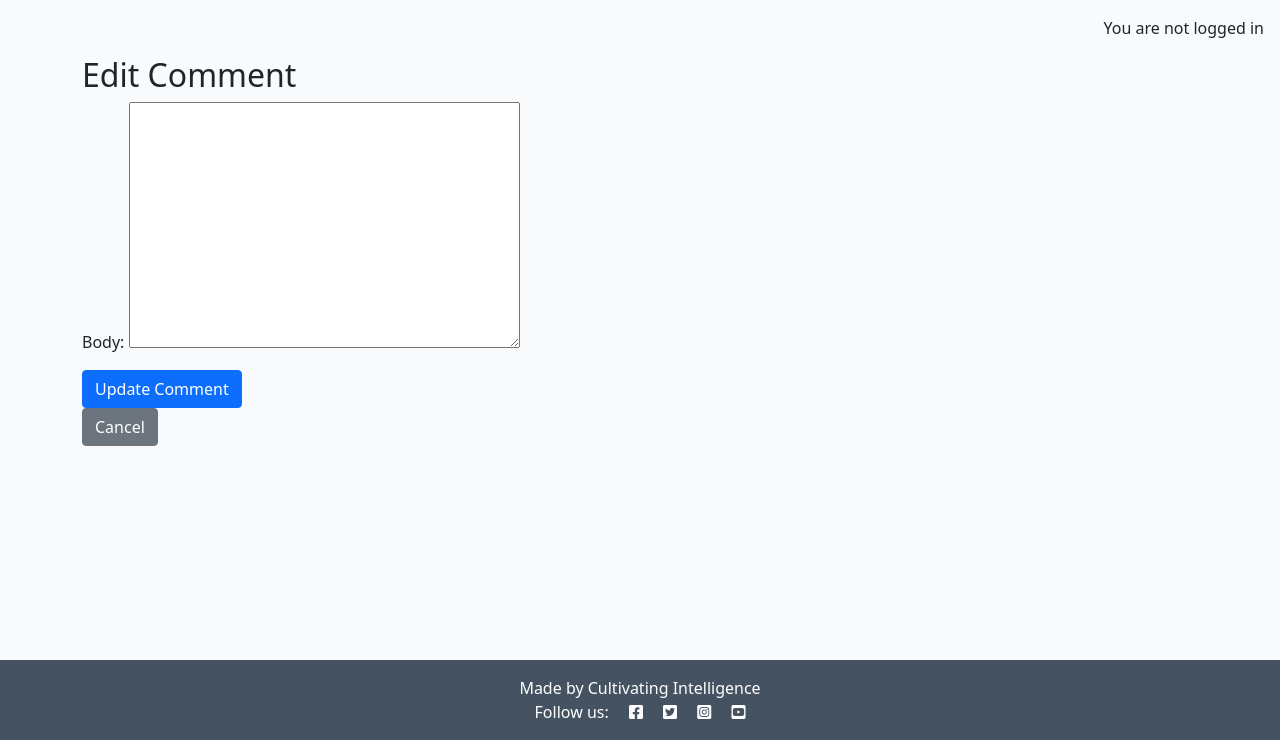
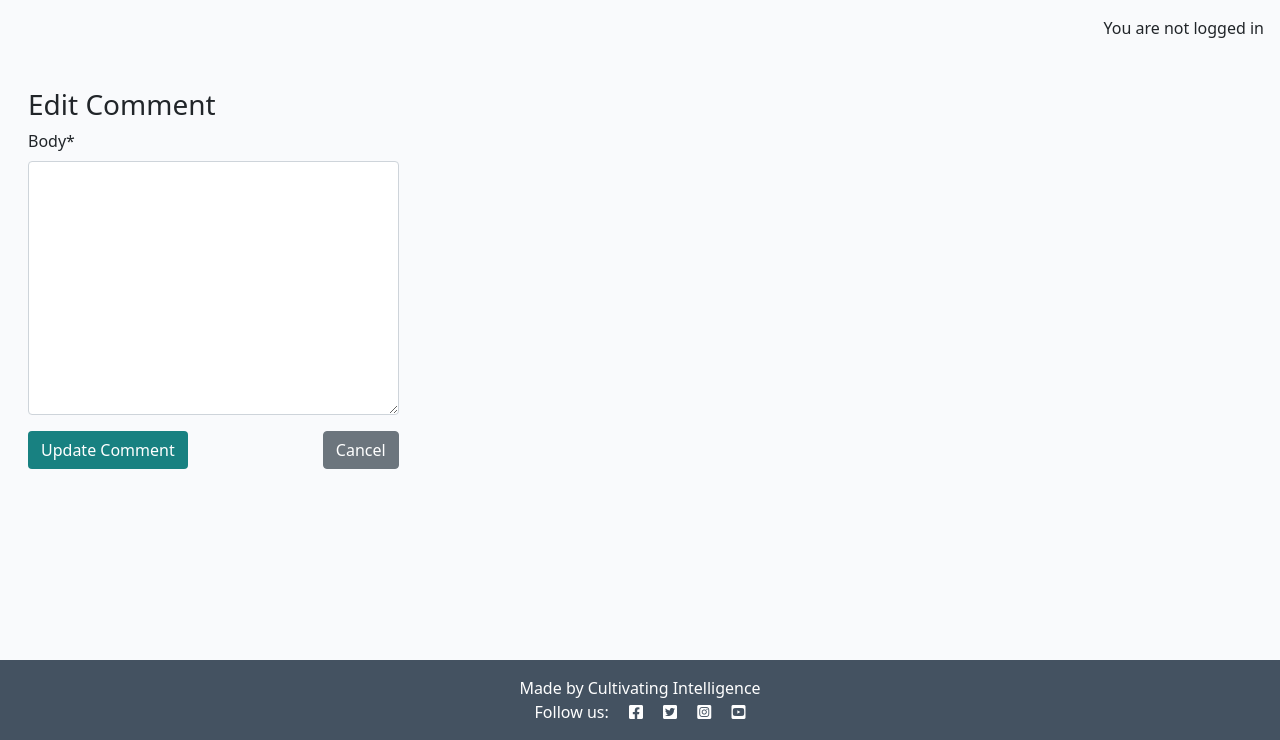
Before and after one commit to Josseyo/Cultivating_Intelligence, a Django app: template blog/templates/edit_comment.html in a window 1280 px wide. Shown: the part 60-800 px from the top of the page. Run offline with Django 3.2, Linux system fonts and the light colour scheme; the template is opened without the code that fills it: values that come from a table or form of the project are taken from there, others are empty; some libraries are stand-ins or nearby versions.

Commit message:
Improve layout & styling; Change form rendering from `{{ comment_form.as_p }}` to `{{ comment_form|crispy }}`.
- Wrap the update and cancel buttons in a flex container to display them side by side.
- Adjust heading from `<h2>` to `<h3>`
- Add margin classes

```diff
--- a/blog/templates/edit_comment.html
+++ b/blog/templates/edit_comment.html
@@ -1,13 +1,31 @@
 {% extends "base.html" %}
+{% load static %}
+{% load crispy_forms_tags %}
+
+{% block title %}Edit comment{% endblock %}
 
 {% block content %}
-<div class="container">
-    <h2>Edit Comment</h2>
-    <form method="POST" action="{% url 'comment_edit' post.slug comment.id %}">
-        {% csrf_token %}
-        {{ comment_form.as_p }}
-        <button type="submit" class="btn btn-primary">Update Comment</button>
-    </form>
-    <a href="{% url 'post_detail' post.slug %}" class="btn btn-secondary">Cancel</a>
+
+<!-- edit_comment.html content starts here -->
+
+<div class="container-fluid">
+
+    <div class="row">
+        <!-- Category title -->
+        <div class="col-md-4 card mb-4 mt-3">
+            <div class="card-body">
+                <h3>Edit Comment</h3>
+                <form method="POST" action="{% url 'comment_edit' post.slug comment.id %}">
+                    {% csrf_token %}
+                    {{ comment_form|crispy }}
+                    <div class="d-flex justify-content-between mt-3">
+                        <button type="submit" class="btn btn-edit">Update Comment</button>
+                        <a href="{% url 'post_detail' post.slug %}" class="btn btn-secondary">Cancel</a>
+                    </div>
+                </form>
+            </div>
+        </div>
+    </div>
 </div>
+
 {% endblock %}
```
